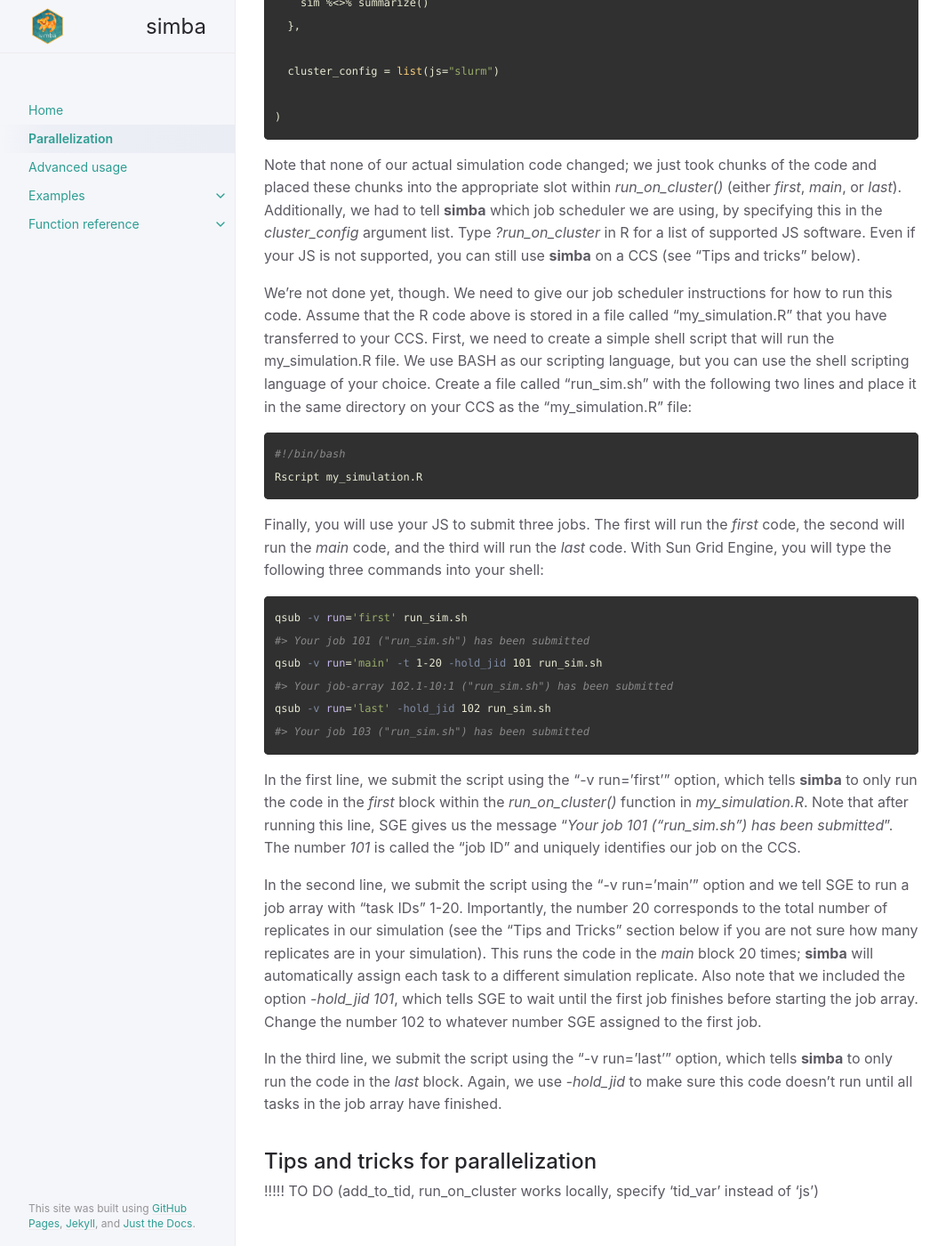
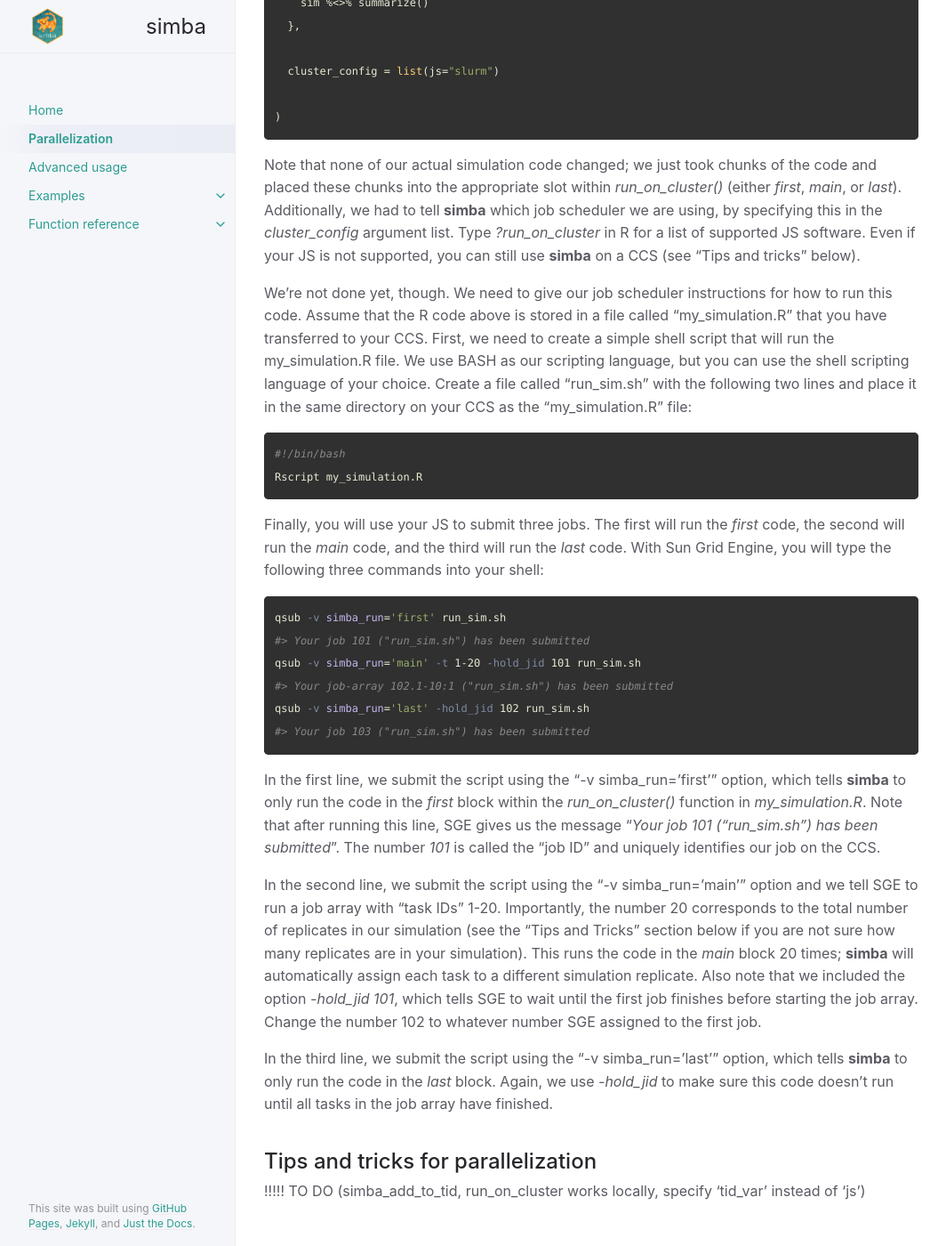
Before and after one commit to Avi-Kenny/SimEngine, a Jekyll site: the page built from docs/docs/parallelization.md, in a window 1280 px wide and 1400 px high, scrolled down 4604 px. Shown: the whole window at 89% size, without its empty margins (107-1171 px from the left). Built offline with Jekyll 4.4.1, drawn with Linux system fonts in a browser that asks for light colours.

Commit message:
Prefixed environment variables (run, add_to_tid) with "simba_"
#53

````diff
--- a/docs/docs/parallelization.md
+++ b/docs/docs/parallelization.md
@@ -149,20 +149,20 @@ Rscript my_simulation.R
 Finally, you will use your JS to submit three jobs. The first will run the *first* code, the second will run the *main* code, and the third will run the *last* code. With Sun Grid Engine, you will type the following three commands into your shell:
 
 ```bash
-qsub -v run='first' run_sim.sh
+qsub -v simba_run='first' run_sim.sh
 #> Your job 101 ("run_sim.sh") has been submitted
-qsub -v run='main' -t 1-20 -hold_jid 101 run_sim.sh
+qsub -v simba_run='main' -t 1-20 -hold_jid 101 run_sim.sh
 #> Your job-array 102.1-10:1 ("run_sim.sh") has been submitted
-qsub -v run='last' -hold_jid 102 run_sim.sh
+qsub -v simba_run='last' -hold_jid 102 run_sim.sh
 #> Your job 103 ("run_sim.sh") has been submitted
 ```
 
-In the first line, we submit the script using the "-v run='first'" option, which tells **simba** to only run the code in the *first* block within the *run_on_cluster()* function in *my_simulation.R*. Note that after running this line, SGE gives us the message "*Your job 101 ("run_sim.sh") has been submitted*". The number *101* is called the "job ID" and uniquely identifies our job on the CCS.
+In the first line, we submit the script using the "-v simba_run='first'" option, which tells **simba** to only run the code in the *first* block within the *run_on_cluster()* function in *my_simulation.R*. Note that after running this line, SGE gives us the message "*Your job 101 ("run_sim.sh") has been submitted*". The number *101* is called the "job ID" and uniquely identifies our job on the CCS.
 
-In the second line, we submit the script using the "-v run='main'" option and we tell SGE to run a job array with "task IDs" 1-20. Importantly, the number 20 corresponds to the total number of replicates in our simulation (see the "Tips and Tricks" section below if you are not sure how many replicates are in your simulation). This runs the code in the *main* block 20 times; **simba** will automatically assign each task to a different simulation replicate. Also note that we included the option *-hold_jid 101*, which tells SGE to wait until the first job finishes before starting the job array. Change the number 102 to whatever number SGE assigned to the first job.
+In the second line, we submit the script using the "-v simba_run='main'" option and we tell SGE to run a job array with "task IDs" 1-20. Importantly, the number 20 corresponds to the total number of replicates in our simulation (see the "Tips and Tricks" section below if you are not sure how many replicates are in your simulation). This runs the code in the *main* block 20 times; **simba** will automatically assign each task to a different simulation replicate. Also note that we included the option *-hold_jid 101*, which tells SGE to wait until the first job finishes before starting the job array. Change the number 102 to whatever number SGE assigned to the first job.
 
-In the third line, we submit the script using the "-v run='last'" option, which tells **simba** to only run the code in the *last* block. Again, we use *-hold_jid* to make sure this code doesn't run until all tasks in the job array have finished.
+In the third line, we submit the script using the "-v simba_run='last'" option, which tells **simba** to only run the code in the *last* block. Again, we use *-hold_jid* to make sure this code doesn't run until all tasks in the job array have finished.
 
 ## Tips and tricks for parallelization
 
-!!!!! TO DO (add_to_tid, run_on_cluster works locally, specify 'tid_var' instead of 'js')
+!!!!! TO DO (simba_add_to_tid, run_on_cluster works locally, specify 'tid_var' instead of 'js')
````
Also changed, not shown: 6 other files.
